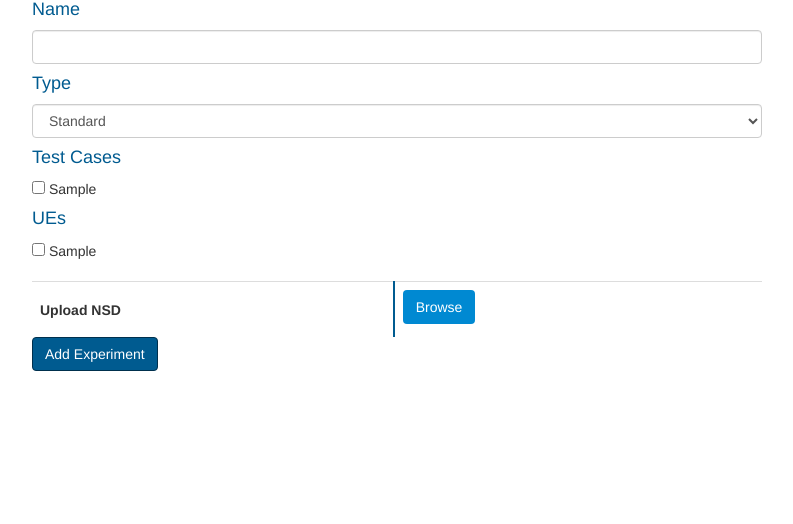
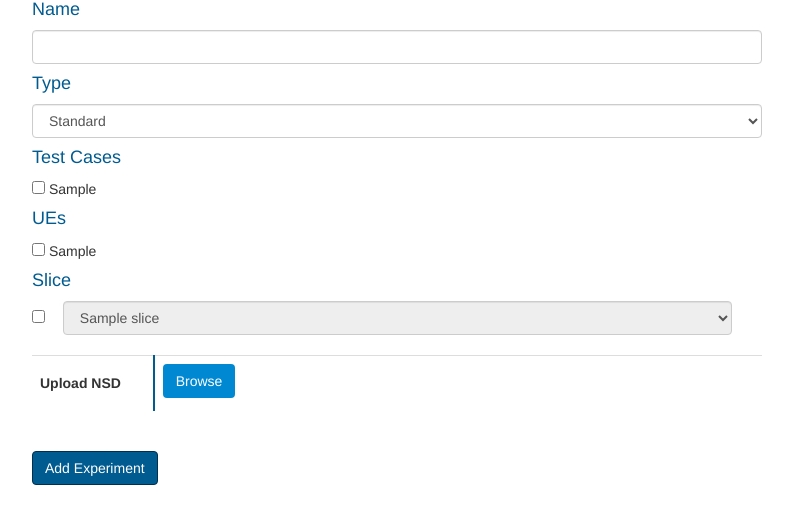
Before and after one commit to 6G-SANDBOX/portal, a Flask app: template app/templates/new_experiment.html in a window 1280 px wide. Shown: the part 165-689 px from the top of the page, without its empty margins (243-1036 px from the left). Run offline with Flask 2, Linux system fonts and the light colour scheme; tables that the repository leaves empty hold one stand-in row (values such as "Sample post"); the template is opened without the code that fills it: values that come from a table or form of the project are taken from there, most other values are stand-ins (such as "Sample title", 1, 10 or a date in 2020); some libraries are stand-ins or nearby versions.

Commit message:
Add Slice to Create Experiment page

```diff
--- a/Helper/config.py
+++ b/Helper/config.py
@@ -61,3 +61,7 @@ class Config:
     @property
     def Description(self):
         return self.data['Description']
+
+    @property
+    def Slices(self):
+        return self.data['Slices']
--- /dev/null
+++ b/app/static/js/createExperiment.js
@@ -0,0 +1,28 @@
+function disableSliceList() {
+  var checkBox = document.getElementById('slice_none');
+  var sliceList = document.getElementById('sliceList');
+
+  if (checkBox.checked == true){
+    sliceList.removeAttribute("disabled");
+  } else {
+    sliceList.setAttribute("disabled", true);
+  }
+};
+
+(function() {
+    document.getElementById('navbar-createExperiment').classList.add('menuSelected');
+    document.getElementById('navbar-home').classList.remove('menuSelected');
+    document.getElementById('navbar-vnf').classList.remove('menuSelected');
+})();
+
+$(document).ready(
+    function () {
+        $('#checkBtn').click(function() {
+            checked = $("input[name=test_cases]:checked").length;
+            if(!checked) {
+                alert("Please, select at least one Test Case");
+                return false;
+            }
+        });
+    }
+);
--- a/app/templates/new_experiment.html
+++ b/app/templates/new_experiment.html
@@ -9,24 +9,7 @@
 {% block scripts %}
 {{ super() }}
 <script src="http://ajax.googleapis.com/ajax/libs/jquery/2.1.0/jquery.min.js"></script>
-<script type="text/javascript">
-        $(document).ready(function () {
-            $('#checkBtn').click(function() {
-              checked = $("input[name=test_cases]:checked").length;
-              if(!checked) {
-                alert("Please, select at least one Test Case");
-                return false;
-              }
-            });
-        });
-</script>
-<script>
-(function() {
-    document.getElementById('navbar-createExperiment').classList.add('menuSelected');
-    document.getElementById('navbar-home').classList.remove('menuSelected');
-    document.getElementById('navbar-vnf').classList.remove('menuSelected');
-})();
-</script>
+<script src="{{url_for('static', filename='js/createExperiment.js')}}"></script>
 <script src="{{url_for('static', filename='js/browseFiles.js')}}"></script>
 {% endblock %}
 
@@ -35,8 +18,8 @@
     <h2>CREATE EXPERIMENT</h2>
 </div>
 </br>
-<div class="col-sm-2" ></div>
-<div class="col-sm-8" >
+<div class="col-sm-2"></div>
+<div class="col-sm-8">
     <form id="form" method="post" enctype="multipart/form-data">
         {{ form.hidden_tag() }}
         <h4>Name</h4>
@@ -49,30 +32,45 @@
         <h4>Test Cases</h4>
         {% for test_case in test_case_list %}
         <div class="custom-control custom-checkbox">
-            <input type="checkbox" class="custom-control-input" name="test_cases" value="{{test_case}}"> {{test_case}}</br>
+            <input type="checkbox" class="custom-control-input" name="test_cases" value="{{test_case}}">
+            {{test_case}}
         </div>
         {% endfor %}
         <h4>UEs</h4>
         {% for ue in ue_list %}
         <div class="custom-control custom-checkbox">
-            <input type="checkbox" class="custom-control-input" name="ues" value="{{ue}}"> {{ue}}</br>
+            <input type="checkbox" class="custom-control-input" name="ues" value="{{ue}}"> {{ue}}
         </div>
         {% endfor %}
-        </br>
+        <h4>Slice</h4>
+        <div class="col-sm-12" style="padding: 0 !important; margin-bottom: 20px">
+            <div class="custom-control custom-checkbox col-sm-1" style="padding: 5px 0 !important; margin-right: -30px;">
+                <input type="checkbox" class="custom-control-input" id="slice_none" name="slice_none" onclick="disableSliceList()">
+            </div>
+            <div class="col-sm-11" style="padding: 0 !important;">
+                <select id="sliceList" class="form-control" name="slice" disabled>
+                    {% for slice in slice_list %}
+                    <option value="{{ slice }}">{{ slice }}</option>
+                    {% endfor %}
+                </select>
+            </div>
+        </div>
         <table class="table table-header-right">
             <tr>
-                <th class="table-cell-divisor-right">Upload NSD</th>
+                <th class="table-cell-divisor-right col-sm-2">Upload NSD</th>
                 <td>
                     <div class="input-file-container">
-                        <input type="file" id="fileNSD" name="fileNSD" class="input-file1" />
+                        <input type="file" id="fileNSD" name="fileNSD" class="input-file1"/>
                         <label for="fileNSD" class="input-file-trigger1">Browse</label>
                         <span class="file-return1"></span>
                     </div>
                 </td>
             </tr>
         </table>
+        </br>
+        </br>
         <button type="submit" id="checkBtn" name="submit" class="btn btn-darkBlue">Add Experiment</button>
     </form>
 </div>
-<div class="col-sm-2" ></div>
+<div class="col-sm-2"></div>
 {% endblock %}
--- a/app/templates/upload_VNF.html
+++ b/app/templates/upload_VNF.html
@@ -34,7 +34,7 @@
         </br>
         <table class="table table-header-right">
             <tr>
-                <th class="table-cell-divisor-right col-sm-4">Upload VNFD</th>
+                <th class="table-cell-divisor-right col-sm-2">Upload VNFD</th>
                 <td>
                     <div class="input-file-container">
                         <input type="file" id="fileVNFD" name="fileVNFD" class="input-file1" required/>
```
Also changed, not shown: app/main/routes.py (+5 -2 lines), 1 other file.
